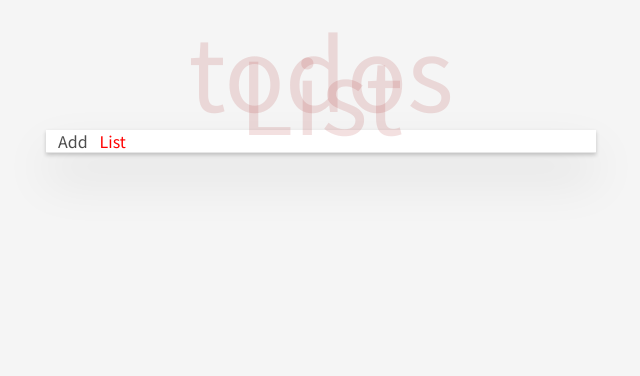
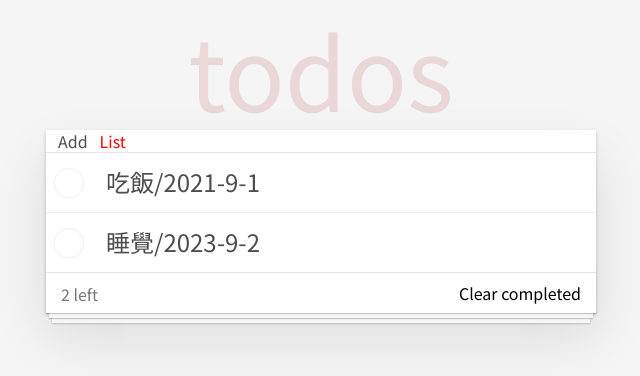
Before and after one commit to tso1158687/todolist-framework-example, a Vue app in the folder todolist-vue/: page /list in a window 1280 px wide. Shown: the top 376 px of the page, without its empty margins (319-959 px from the left). Built offline with nearby package versions, Linux system fonts and the light colour scheme; the HTML template or start-up script is replaced by a standard one; a web font is replaced by a local one.

Commit message:
[vue] finish todo list vue version

```diff
--- /dev/null
+++ b/todolist-vue/src/stores/todoList.ts
@@ -0,0 +1,47 @@
+import { ref, computed, reactive } from 'vue'
+import { defineStore } from 'pinia'
+import type { Todo } from '@/types/todo.type'
+
+export const useTodoListStore = defineStore('counter', () => {
+  const todoList = ref<Todo[]>([
+    {
+      content: '吃飯',
+      id: 1,
+      create: new Date(2021, 8, 1),
+      completed: false,
+    },
+    {
+      content: '睡覺',
+      id: 2,
+      create: new Date(2023, 8, 2),
+      completed: false,
+    },
+  ])
+
+  function getTodoList() {
+    return todoList
+  }
+
+  function addTodo(newTodo: string): void {
+    todoList.value.push({
+      content: newTodo,
+      id: +new Date(),
+      create: new Date(),
+      completed: false,
+    })
+  }
+
+  function toggleCompleteStatus(todo: Todo): void {
+    todo.completed = !todo.completed
+  }
+
+  function removeTodo(todo: Todo): void {
+    todoList.value = todoList.value.filter((t) => t.id !== todo.id)
+  }
+
+  function removeCompletedTodo(): void {
+    todoList.value = todoList.value.filter((t) => !t.completed)
+  }
+
+  return { todoList, getTodoList, addTodo, toggleCompleteStatus, removeTodo, removeCompletedTodo }
+})
--- /dev/null
+++ b/todolist-vue/src/types/todo.type.ts
@@ -0,0 +1,6 @@
+export type Todo = {
+    content: string;
+    id: number;
+    create: Date;
+    completed: boolean;
+  };
--- /dev/null
+++ b/todolist-vue/src/utilities/date.ts
@@ -0,0 +1,3 @@
+export function formateDate(date: Date): string {
+  return `${date.getFullYear()}-${date.getMonth() + 1}-${date.getDate()}`
+}
--- a/todolist-vue/src/views/ListView.vue
+++ b/todolist-vue/src/views/ListView.vue
@@ -1,7 +1,37 @@
 <script setup lang="ts">
+import { useTodoListStore } from '@/stores/todoList';
+import { ref, computed } from 'vue'
+import { formateDate } from '../utilities/date';
+import { storeToRefs } from 'pinia';
+const store = useTodoListStore()
+// `name` 和 `doubleCount` 是响应式的 ref
+// 同时通过插件添加的属性也会被提取为 ref
+// 并且会跳过所有的 action 或非响应式 (不是 ref 或 reactive) 的属性
+const { todoList } = storeToRefs(store)
+// 作为 action 的 increment 可以直接解构
+
+const {  removeTodo, removeCompletedTodo, toggleCompleteStatus } = useTodoListStore()
+const remainingTodo = computed(() => {
+    return todoList.value.filter((todo) => !todo.completed).length
+})
+
+
 </script>
 
 <template>
-    <h1>List</h1>
-
+    <ul class="todo-list">
+        <li v-for="todo in todoList" :key="todo.id">
+            <div class="view">
+                <input class="toggle" type="checkbox" @click="toggleCompleteStatus(todo)" />
+                <label :class="{ completed: todo.completed }">{{ todo.content }}/{{ formateDate(todo.create) }}</label>
+                <button class="destroy" @click="removeTodo(todo)"></button>
+            </div>
+        </li>
+    </ul>
+    <footer class="footer">
+        <span class="todo-count"><strong>{{ remainingTodo }}</strong> left</span>
+        <button class="clear-completed" @click="removeCompletedTodo">
+            Clear completed
+        </button>
+    </footer>
 </template>
--- a/todolist-vue/src/views/TodoView.vue
+++ b/todolist-vue/src/views/TodoView.vue
@@ -1,21 +1,22 @@
 <script setup lang="ts">
+import { useTodoListStore } from '@/stores/todoList';
 import { ref } from 'vue'
-
+const { addTodo } = useTodoListStore()
 const newTodo = ref('')
-const addTodo = () => {
+const addTodoToList = () => {
+    console.log(newTodo.value)
     if (newTodo.value.trim() === '') {
         return
     }
-   console.log(newTodo.value)
+    addTodo(newTodo.value)
     newTodo.value = ''
 }
 </script>
 
 <template>
     <header class="header">
-
-        <input class="new-todo" placeholder="What needs to be done?" autofocus @keyup.enter="addTodo"
-            :model="newTodo" />
+        <input class="new-todo" placeholder="What needs to be done?" autofocus @keyup.enter="addTodoToList"
+            v-model="newTodo" />
     </header>
 
 
```
Also changed, not shown: todolist-vue/src/stores/counter.ts (deleted, +0 -12 lines).
